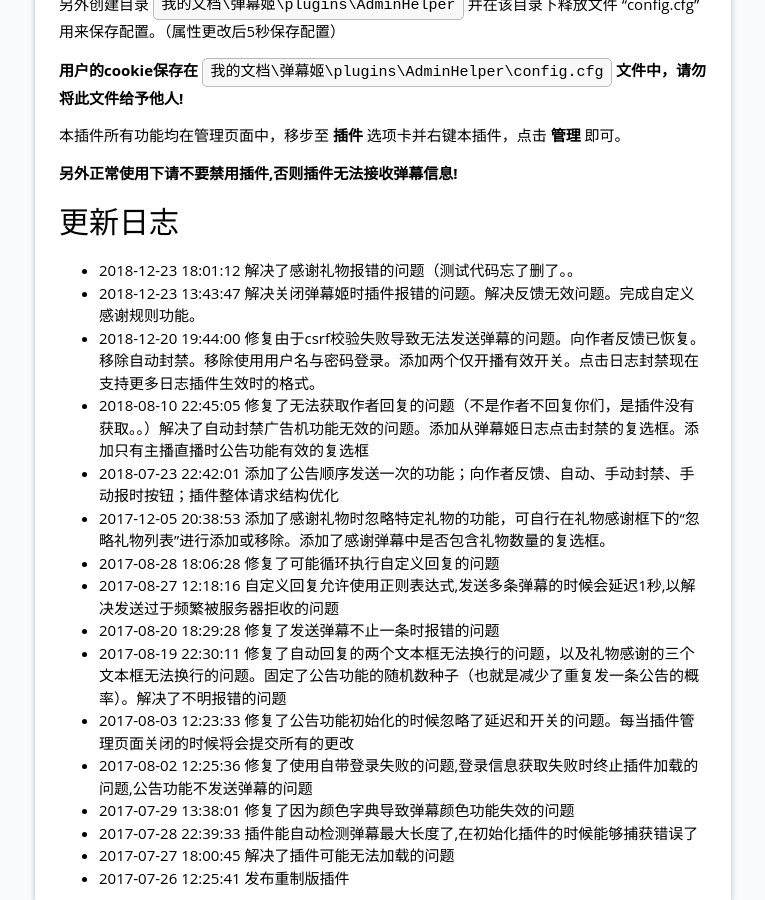
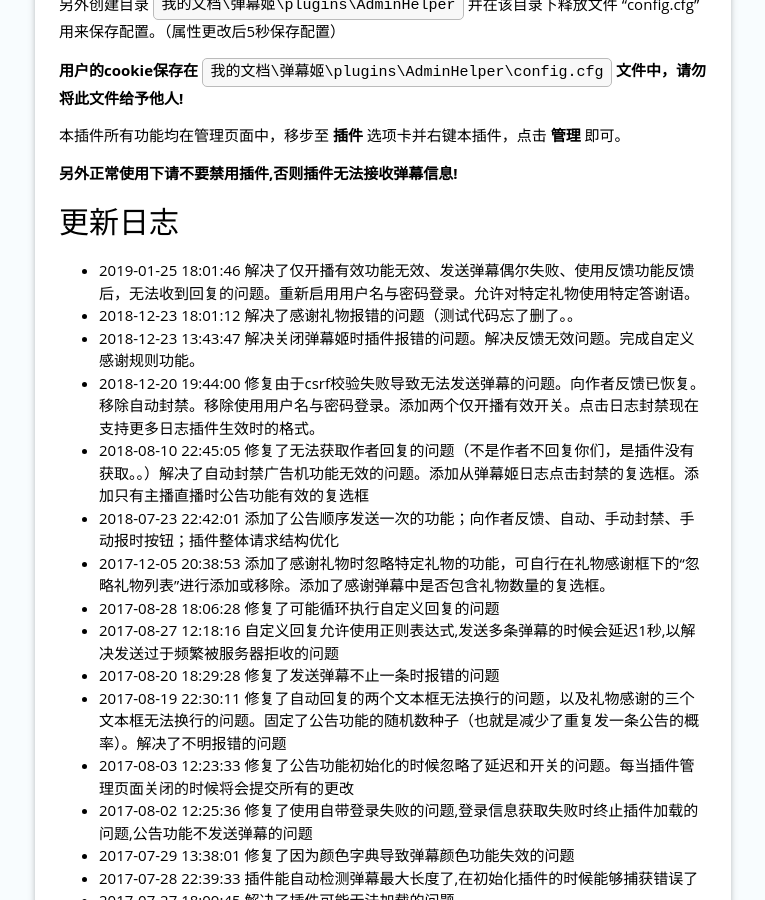
Before and after one commit to Bililive/www.danmuji.org, a Jekyll site: the page built from _plugin/AdminHelper.md, in a window 1280 px wide and 900 px high, scrolled down 1187 px. Shown: the whole window, without its empty margins (309-1074 px from the left). Built offline with Jekyll 4.4.1, drawn with Linux system fonts in a browser that asks for light colours; some of the changed text lies outside the part shown.

Commit message:
更新房管助手重制版至1.1.6
解决了仅开播有效功能无效、发送弹幕偶尔失败、使用反馈功能反馈后，无法收到回复的问题。重新启用用户名与密码登录。允许对特定礼物使用特定答谢语。

```diff
--- a/_plugin/AdminHelper.md
+++ b/_plugin/AdminHelper.md
@@ -5,10 +5,10 @@ auther: 起名废丶西井＆想要一个猫抓板
 plugin_author: 起名废丶西井＆想要一个猫抓板
 plugin_name: 房管助手重制版
 plugin_desc: 房管必备
-plugin_version: 1.1.5
-plugin_update_datetime: 2018-12-23 18:01:12 +0800
+plugin_version: 1.1.6
+plugin_update_datetime: 2019-01-25 18:01:46 +0800
 plugin_update_desc: |-
-  解决了感谢礼物报错的问题（测试代码忘了删了。。
+  解决了仅开播有效功能无效、发送弹幕偶尔失败、使用反馈功能反馈后，无法收到回复的问题。重新启用用户名与密码登录。允许对特定礼物使用特定答谢语。
 plugin_dllink: /resource/AdminHelper/AdminHelper.zip
 plugin_dlnote: 直接提取压缩包里的dll放进插件目录即可
 ---
@@ -55,6 +55,7 @@ plugin_dlnote: 直接提取压缩包里的dll放进插件目录即可
 
 更新日志
 ---
+- 2019-01-25 18:01:46 解决了仅开播有效功能无效、发送弹幕偶尔失败、使用反馈功能反馈后，无法收到回复的问题。重新启用用户名与密码登录。允许对特定礼物使用特定答谢语。
 - 2018-12-23 18:01:12 解决了感谢礼物报错的问题（测试代码忘了删了。。
 - 2018-12-23 13:43:47 解决关闭弹幕姬时插件报错的问题。解决反馈无效问题。完成自定义感谢规则功能。
 - 2018-12-20 19:44:00 修复由于csrf校验失败导致无法发送弹幕的问题。向作者反馈已恢复。移除自动封禁。移除使用用户名与密码登录。添加两个仅开播有效开关。点击日志封禁现在支持更多日志插件生效时的格式。
```
Also changed, not shown: 2 other files.
